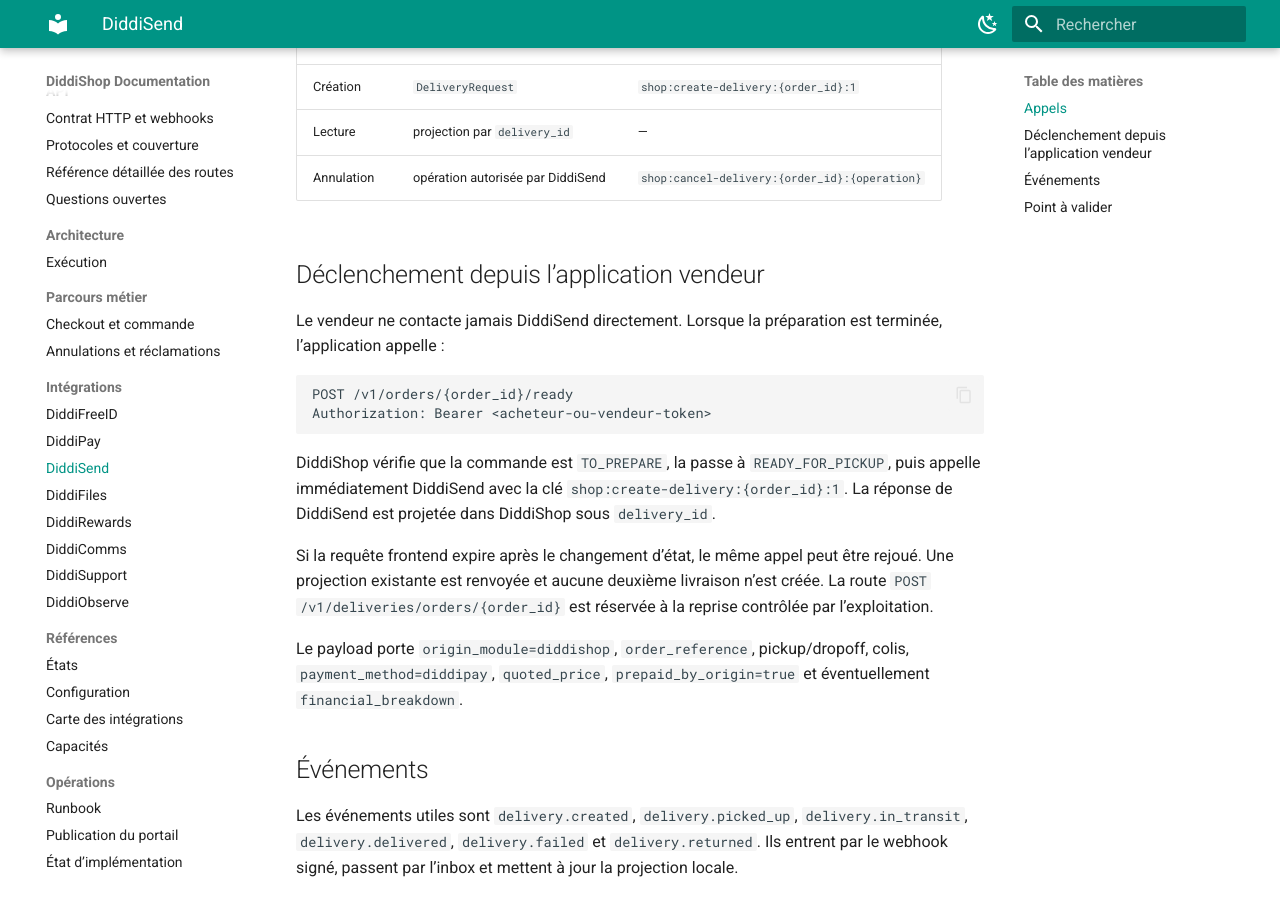
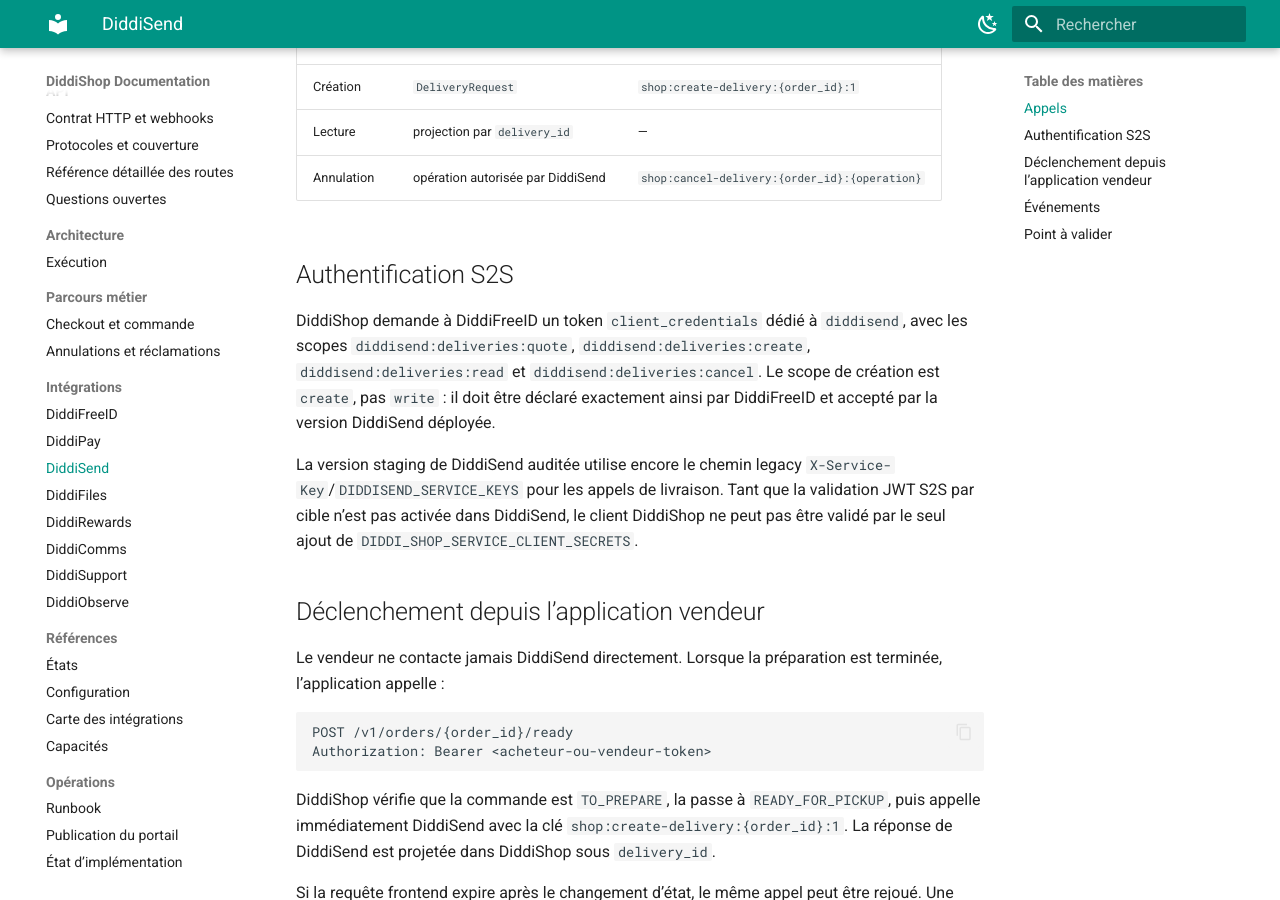
Before and after one commit to DIDDI-FREE/diddi-shop-backend-staging, an MkDocs documentation site: the page built from docs/integrations/diddisend.md, in a window 1280 px wide and 900 px high, scrolled down 349 px. Built offline with MkDocs 1.6.1 and Material for MkDocs 9.7.7, drawn with Linux system fonts in a browser that asks for light colours.

Commit message:
fix(s2s): use DiddiSend delivery create scope

```diff
--- a/docs/integrations/diddisend.md
+++ b/docs/integrations/diddisend.md
@@ -11,6 +11,21 @@ connaît ni les coursiers, ni la flotte, ni le géocodage opérationnel.
 | Création | `DeliveryRequest` | `shop:create-delivery:{order_id}:1` |
 | Lecture | projection par `delivery_id` | — |
 | Annulation | opération autorisée par DiddiSend | `shop:cancel-delivery:{order_id}:{operation}` |
+
+## Authentification S2S
+
+DiddiShop demande à DiddiFreeID un token `client_credentials` dédié à
+`diddisend`, avec les scopes `diddisend:deliveries:quote`,
+`diddisend:deliveries:create`, `diddisend:deliveries:read` et
+`diddisend:deliveries:cancel`. Le scope de création est `create`, pas
+`write` : il doit être déclaré exactement ainsi par DiddiFreeID et accepté par
+la version DiddiSend déployée.
+
+La version staging de DiddiSend auditée utilise encore le chemin legacy
+`X-Service-Key`/`DIDDISEND_SERVICE_KEYS` pour les appels de livraison. Tant que
+la validation JWT S2S par cible n’est pas activée dans DiddiSend, le client
+DiddiShop ne peut pas être validé par le seul ajout de
+`DIDDI_SHOP_SERVICE_CLIENT_SECRETS`.
 
 ## Déclenchement depuis l’application vendeur
 
```
Also changed, not shown: docs/CONTRACTS-TO-VALIDATE.md (+8 -0 lines), docs/IMPLEMENTATION-STATUS.md (+9 -0 lines), docs/decisions/DECISIONS.md (+14 -0 lines), tasks/S24-D-IMPLEMENTATION-2026-11-26.md (added, +33 -0 lines), tasks/S24-D-PLAN-2026-11-26.md (added, +14 -0 lines), tasks/todo.md (+1 -0 lines), 4 other files.
